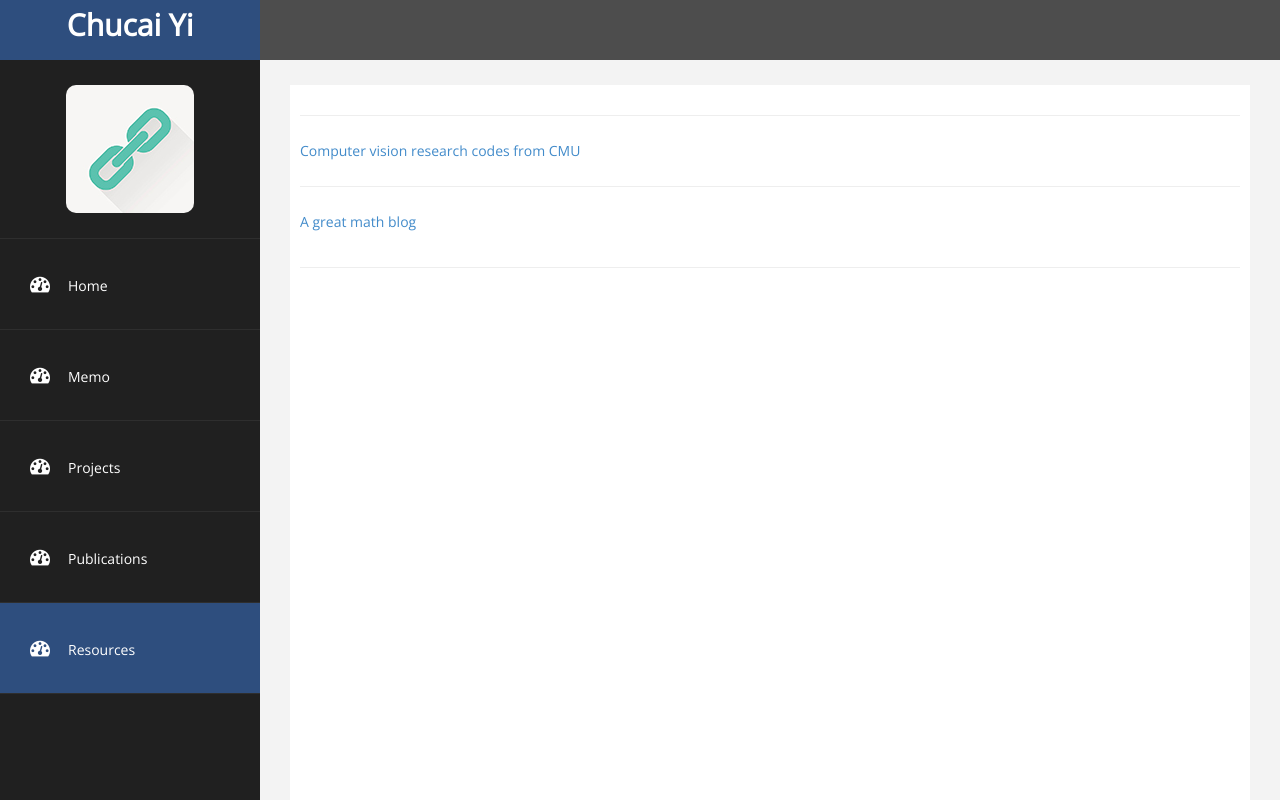
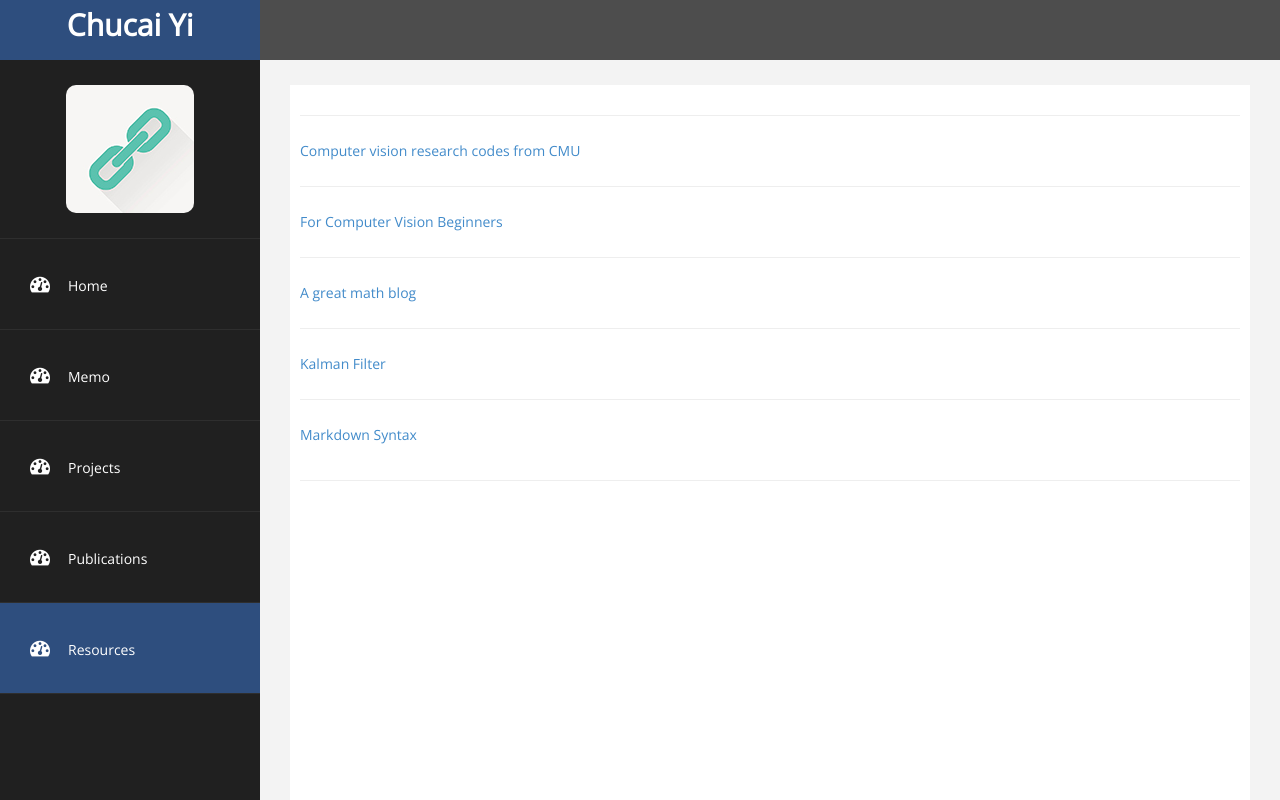
Before and after one commit to chucai2000/chucai2000.github.io, a plain HTML site: page resources.html in a window 1280 px wide. Shown: the top 800 px of the page. Drawn offline with nearby package versions, Linux system fonts and the light colour scheme.

Commit message:
Update Memo and Resources; Update Project Text.

```diff
--- a/resources.html
+++ b/resources.html
@@ -62,7 +62,13 @@
                         <hr />
                         <h5><a href="https://www.cs.cmu.edu/~cil/v-source.html">Computer vision research codes from CMU</a></h5>
                         <hr />
+                        <h5><a href="htmls/cv_reading_list.html">For Computer Vision Beginners</a></h5>
+                        <hr />
                         <h5><a href="https://www.matrix67.com/">A great math blog</a></h5>
+                        <hr />
+                        <h5><a href="http://www.bzarg.com/p/how-a-kalman-filter-works-in-pictures/">Kalman Filter</a></h5>
+                        <hr />
+                        <h5><a href="htmls/markdown_syntax.html">Markdown Syntax</a></h5>
                     </div>
                     </div>
                 </div>
```
Also changed, not shown: memo.html (+3 -0 lines), projects/project_text/project_text.html (+13 -1 lines), projects/project_text/example_textdetections.png (added), projects/project_text/flowchart_handheld_system.png (added), projects/project_text/traffic_signage.jpg (added).
